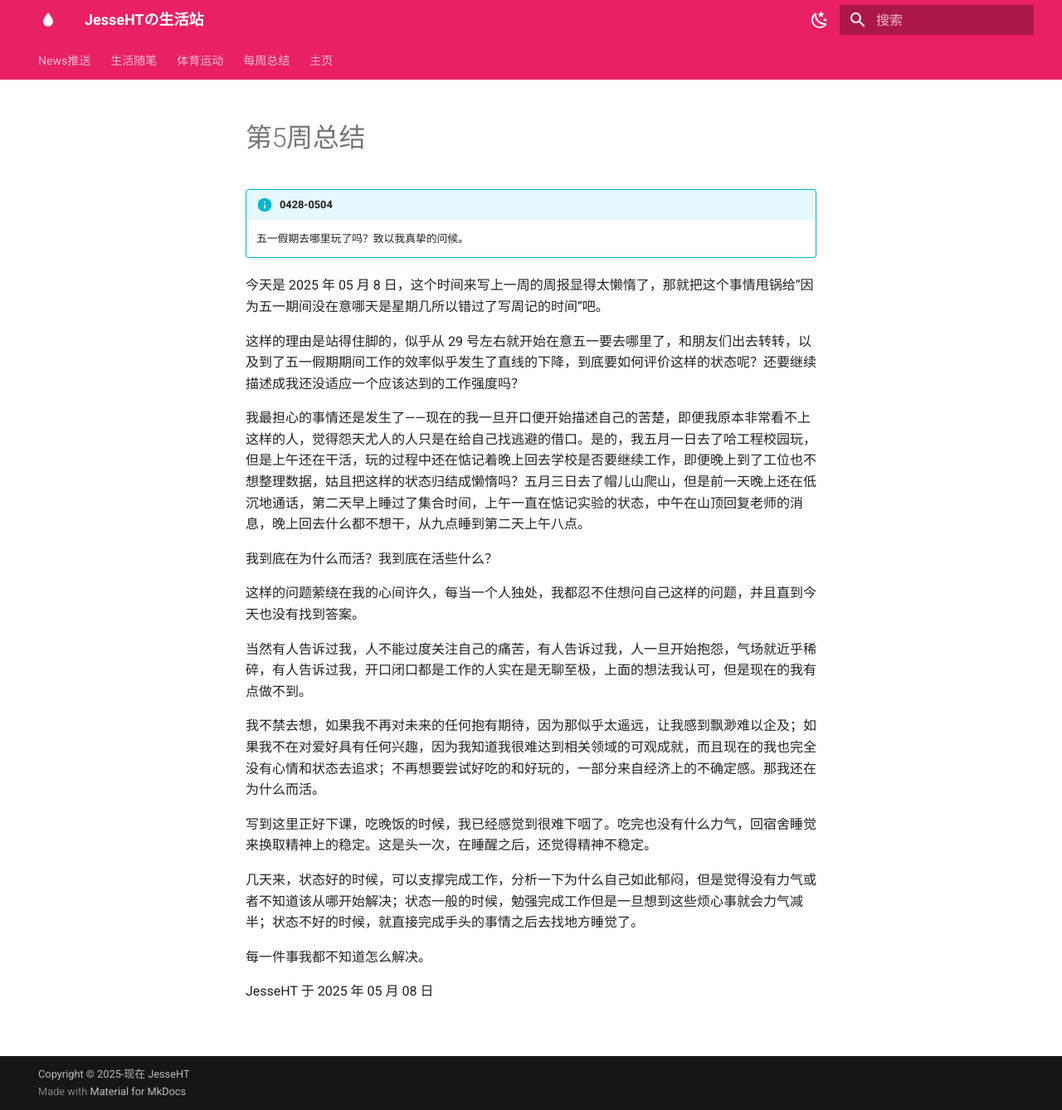
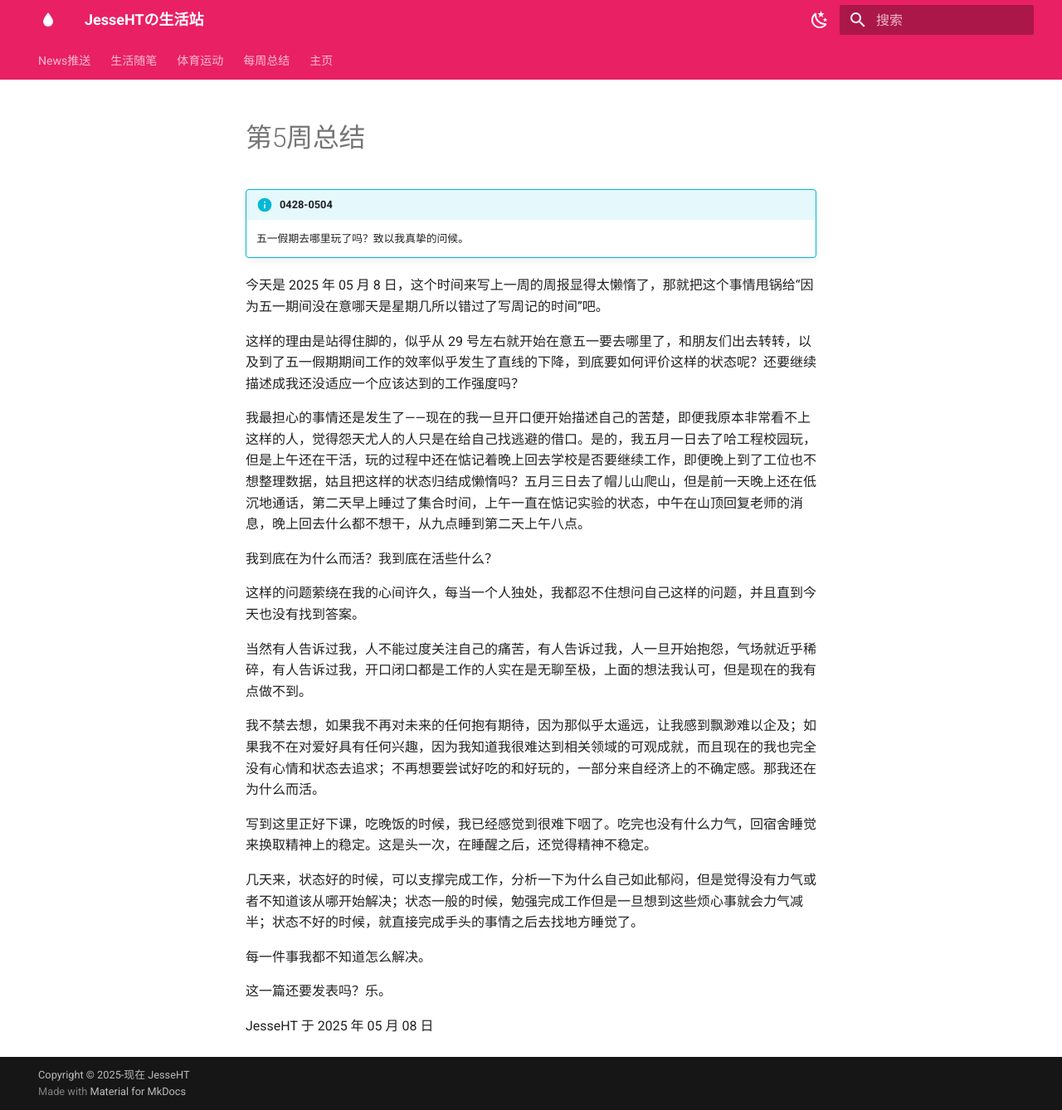
Before and after one commit to JesseHaoTian/HTLife, an MkDocs documentation site: the page built from docs/0Weekly_Summary/1Weekly/20250428.md, in a window 1280 px wide and 1338 px high. Shown: the whole window at 83% size. Built offline with MkDocs 1.6.1 and Material for MkDocs 9.7.7, drawn with Linux system fonts in a browser that asks for light colours.

Commit message:
2025-05-08_23:25:17 update

```diff
--- a/docs/0Weekly_Summary/1Weekly/20250428.md
+++ b/docs/0Weekly_Summary/1Weekly/20250428.md
@@ -24,4 +24,6 @@
 
 每一件事我都不知道怎么解决。
 
+这一篇还要发表吗？乐。
+
 JesseHT 于 2025 年 05 月 08 日
```
